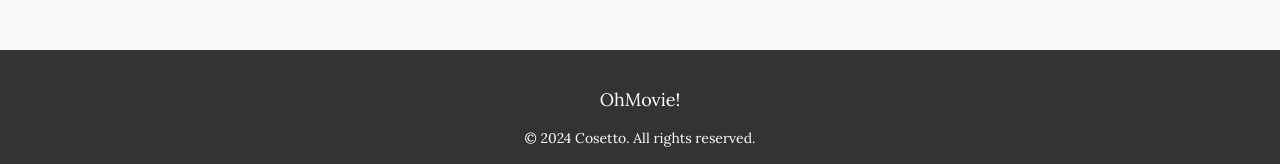
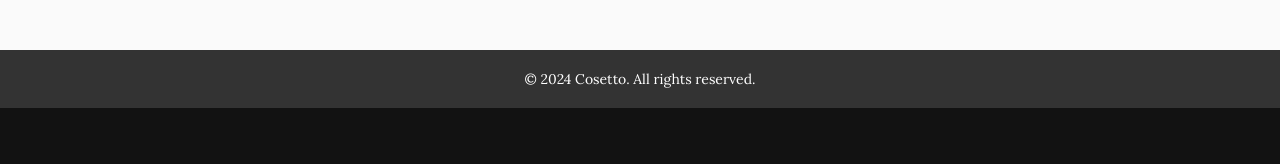
Before and after one commit to KoklimOu/ohmoviev2, a React (Vite) app: page / in a window 1280 px wide. Shown: the part 1998-2162 px from the top of the page. After the commit the page ends 2106 px from the top, so only its background shows below. Built offline with nearby package versions, Linux system fonts and the light colour scheme; no server answers.

Commit message:
Modified footer UI.

```diff
--- a/src/sections/footer-section/FooterSection.jsx
+++ b/src/sections/footer-section/FooterSection.jsx
@@ -4,11 +4,6 @@ import styles from './FooterSection.module.css';
 const FooterSection = () => {
     return (
         <footer className={styles.footer}>
-            <div className={styles.container}>
-                <div className={styles.logo}>
-                    <p>OhMovie!</p>
-                </div>
-            </div>
             <div className={styles.copyright}>
                 &copy; {new Date().getFullYear()} Cosetto. All rights reserved.
             </div>
--- a/src/sections/footer-section/FooterSection.module.css
+++ b/src/sections/footer-section/FooterSection.module.css
@@ -11,12 +11,6 @@
     align-items: center;
 }
 
-.logo img {
-    max-width: 150px;
-    margin-bottom: 20px;
-}
-
-
 .copyright {
     font-size: 14px;
 }
```
